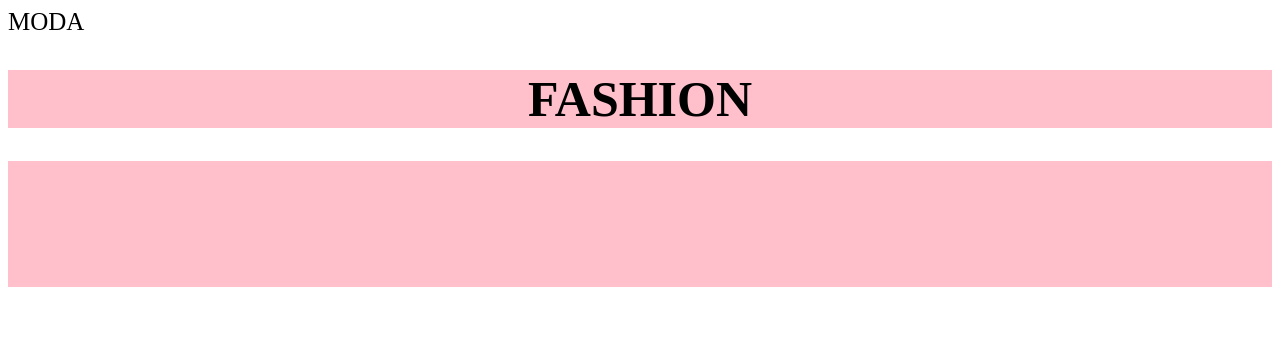
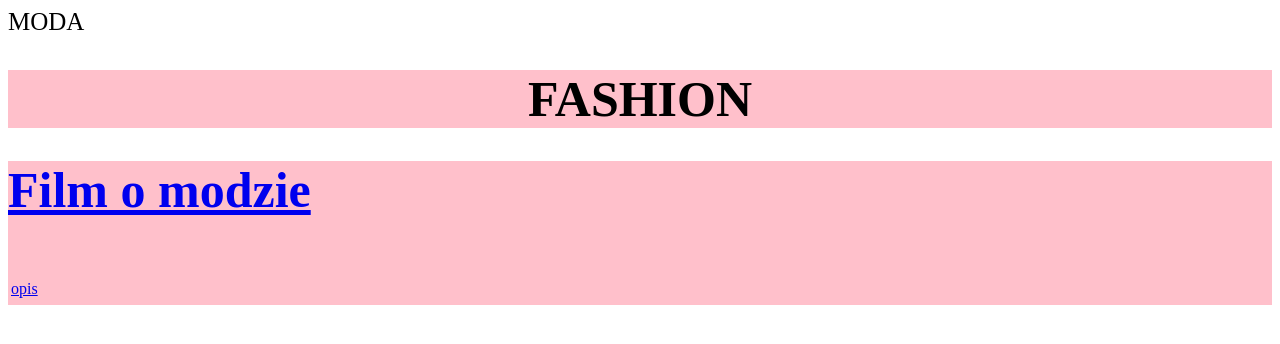
Before and after one commit to szczurek321/szczurek321.github.io, a plain HTML site: page index.html in a window 1280 px wide. Drawn offline with Linux system fonts and the light colour scheme.

Commit message:
Update index.html

```diff
--- a/index.html
+++ b/index.html
@@ -7,13 +7,15 @@
 <BODY style="font-size: 25px;">
 <H1 style="text-align: center; color: black;background-color:pink">FASHION</H1>
     <H1 style="background-color:pink"</H1>
-  <BR> <BR>
+    <a href="https://www.youtube.com/watch?v=md5krzGt1sI">Film o modzie</a>
+    <a href="względna ścieżka dostępu"></a>
+    <BR> <BR>
 
 
 
 <TABLE>
      <TR>
-              <TD><A> <IMG src=""> </A>
+              <TD><A> <IMG src=""><a href="względna ścieżka dostępu">opis</a> </A>
              </TD>
              <TD>  <P>  </P>
              </TD>
```
